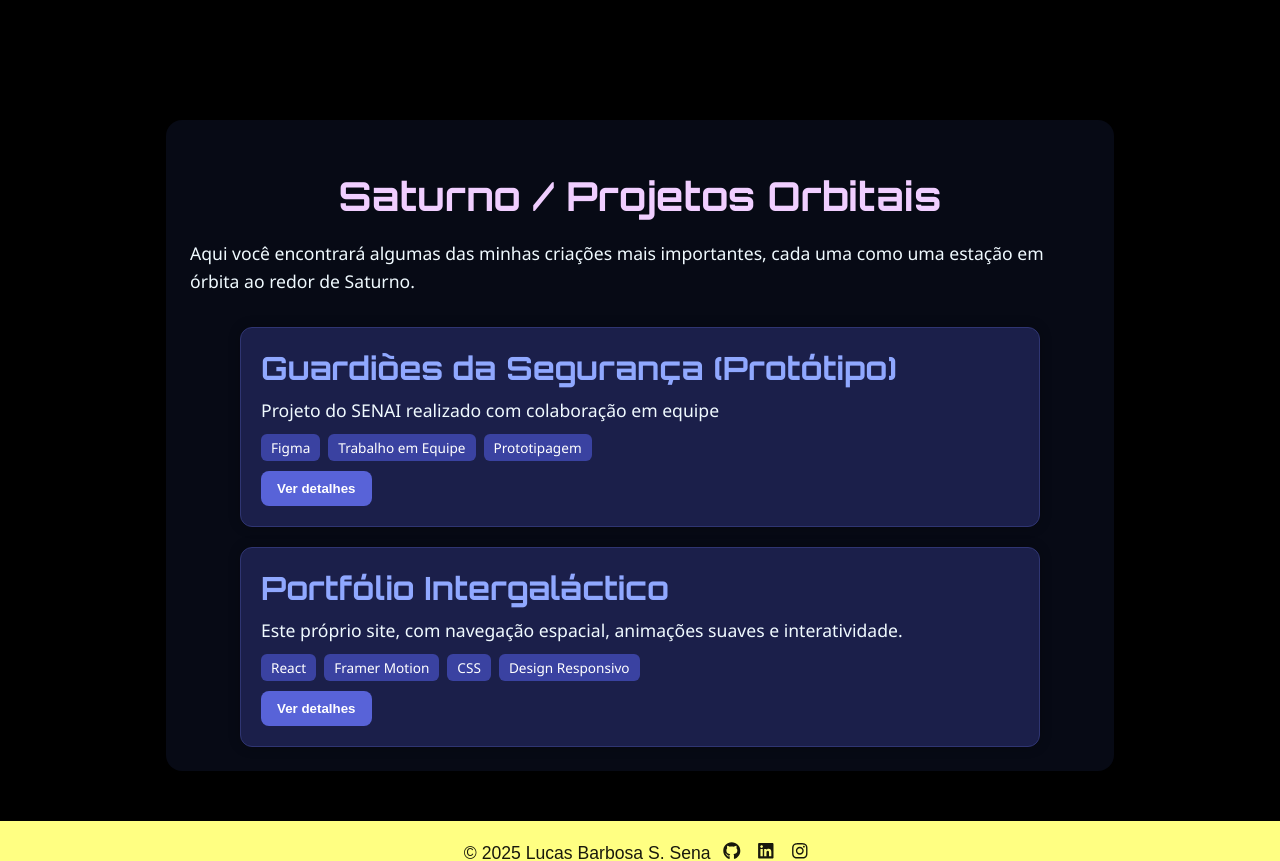
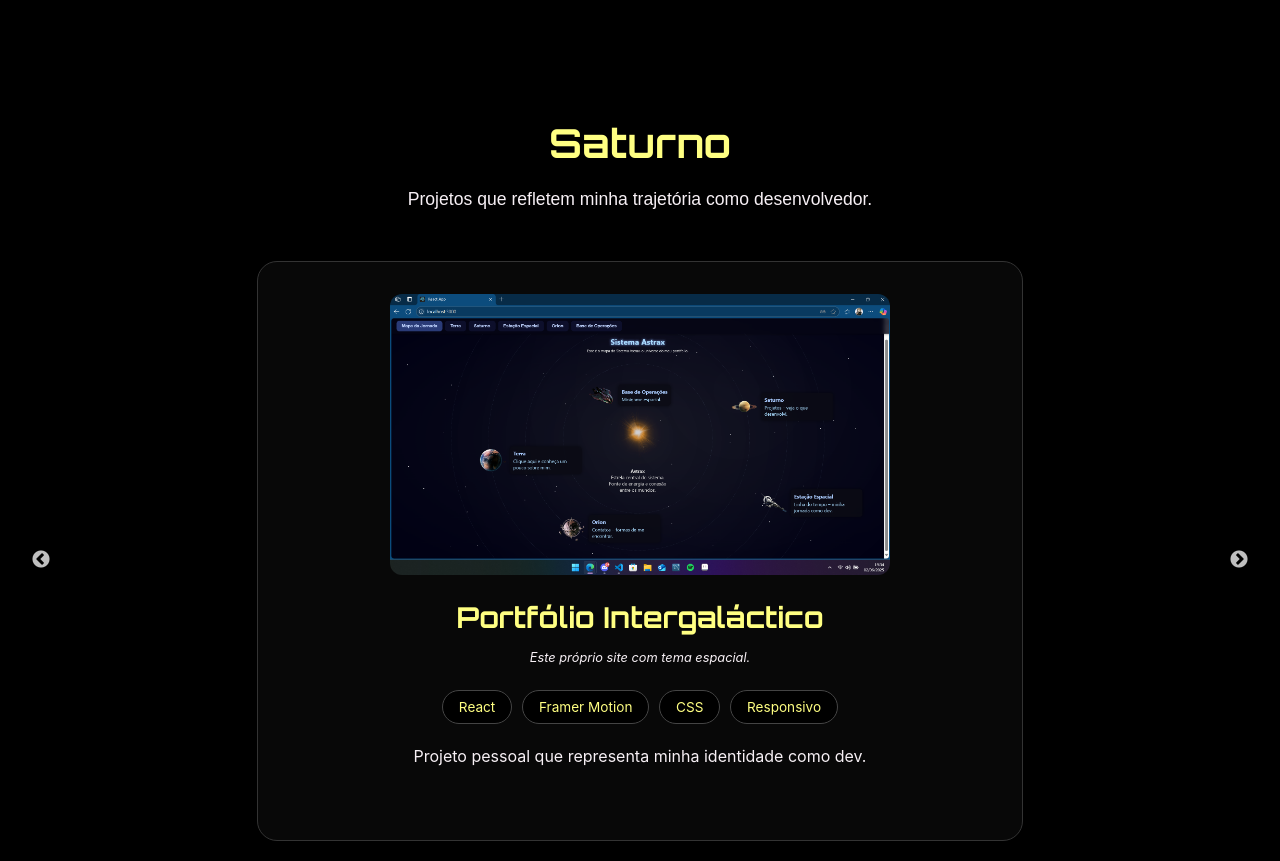
Before and after one commit to 01Lucasena/deploy-portifolio, a React (Create React App) app: page /saturno in a window 1280 px wide. Shown: the part 742-1603 px from the top of the page. Built offline with nearby package versions, Linux system fonts and the light colour scheme.

Commit message:
Update Saturno.css

```diff
--- a/package.json
+++ b/package.json
@@ -15,6 +15,8 @@
     "react-icons": "^5.5.0",
     "react-router-dom": "^7.6.1",
     "react-scripts": "5.0.1",
+    "react-slick": "^0.30.3",
+    "slick-carousel": "^1.8.1",
     "styled-components": "^6.1.18",
     "web-vitals": "^2.1.4"
   },
--- /dev/null
+++ b/src/components/carrossel-projetos/CarrosselProjetos.css
@@ -0,0 +1,83 @@
+.carrossel-wrapper {
+  padding: 0 1rem;
+  color: #FFFF82;
+}
+
+.carrossel-wrapper .slick-slide > div {
+  display: flex;
+  justify-content: center;
+}
+
+.carrossel-card {
+  background: rgba(255, 255, 255, 0.03);
+  border: 1px solid #333;
+  border-radius: 20px;
+  padding: 2rem;
+  display: flex;
+  flex-direction: column;
+  align-items: center;
+  justify-content: center;
+  text-align: center;
+  box-shadow: 0 0 20px rgba(0, 0, 0, 0.6);
+  transition: transform 0.3s ease;
+  max-width: 700px;
+  margin: 0 auto;
+}
+
+.carrossel-img {
+  width: 100%;
+  max-width: 500px;
+  height: auto;
+  border-radius: 12px;
+  margin-bottom: 1.5rem;
+  object-fit: cover;
+  display: block;
+  margin: 0 auto 1.5rem auto
+}
+
+.carrossel-content h2 {
+  font-size: 1.8rem;
+  margin-bottom: 0.5rem;
+  color: #FFFF82;
+}
+
+.descricao {
+  color: #F7F0F5;
+  margin-bottom: 1rem;
+  font-style: italic;
+}
+
+.tags {
+  margin-bottom: 1rem;
+}
+
+.tag {
+  background: black;
+  color: #FFFF82;
+  padding: 0.5rem 1rem;
+  margin: 0.3rem;
+  border-radius: 20px;
+  font-size: 0.85rem;
+  display: inline-block;
+  border: 1px solid #444;
+}
+
+.detalhes {
+  color: #F7F0F5;
+  line-height: 1.5;
+  font-size: 1rem;
+}
+
+@media (max-width: 768px) {
+  .carrossel-card {
+    padding: 1.5rem;
+  }
+
+  .carrossel-content h2 {
+    font-size: 1.4rem;
+  }
+
+  .carrossel-img {
+    max-width: 100%;
+  }
+}
--- /dev/null
+++ b/src/components/carrossel-projetos/CarrosselProjetos.js
@@ -0,0 +1,42 @@
+// src/components/CarrosselProjetos/CarrosselProjetos.jsx
+import React from 'react';
+import Slider from 'react-slick';
+import './CarrosselProjetos.css';
+import 'slick-carousel/slick/slick.css';
+import 'slick-carousel/slick/slick-theme.css';
+
+export default function CarrosselProjetos({ projetos }) {
+  const settings = {
+    dots: true,
+    infinite: true,
+    speed: 600,
+    slidesToShow: 1,
+    slidesToScroll: 1,
+    autoplay: true,
+    autoplaySpeed: 5000,
+    pauseOnHover: true,
+    arrows: true,
+  };
+
+  return (
+    <section className="carrossel-wrapper">
+      <Slider {...settings}>
+        {projetos.map((projeto) => (
+          <div key={projeto.id} className="carrossel-card">
+            <img src={projeto.imagem} alt={projeto.titulo} className="carrossel-img" />
+            <div className="carrossel-content">
+              <h2>{projeto.titulo}</h2>
+              <p className="descricao">{projeto.descricao}</p>
+              <div className="tags">
+                {projeto.tecnologias.map((tech, index) => (
+                  <span key={index} className="tag">{tech}</span>
+                ))}
+              </div>
+              <p className="detalhes">{projeto.detalhes}</p>
+            </div>
+          </div>
+        ))}
+      </Slider>
+    </section>
+  );
+}
--- a/src/pages/estacao/Estacao.js
+++ b/src/pages/estacao/Estacao.js
@@ -37,18 +37,19 @@ export default function EstacaoEspacial() {
       <h1>Estação Espacial / Jornada do Desenvolvedor</h1>
       <p>Registros de bordo do meu progresso através do cosmos da programação:</p>
 
-      <div className="timeline">
+      <div className="timeline-container">
+        <div className="timeline-line" />
         {eventos.map((evento, index) => (
           <motion.div
             key={index}
-            className="evento"
-            initial={{ opacity: 0, x: -20 }}
-            whileInView={{ opacity: 1, x: 0 }}
-            transition={{ duration: 0.4, delay: index * 0.1 }}
+            className={`evento ${index % 2 === 0 ? 'left' : 'right'}`}
+            initial={{ opacity: 0, y: 20 }}
+            whileInView={{ opacity: 1, y: 0 }}
+            transition={{ duration: 0.5, delay: index * 0.1 }}
             viewport={{ once: true }}
           >
-            <div className="ano">{evento.ano}</div>
             <div className="conteudo">
+              <span className="ano">{evento.ano}</span>
               <h3>{evento.titulo}</h3>
               <p>{evento.descricao}</p>
             </div>
--- a/src/pages/saturno/Saturno.css
+++ b/src/pages/saturno/Saturno.css
@@ -1,121 +1,28 @@
-/* src/styles/Saturno.css */
-
-.saturno-imagem{
-  width: 70%;
-  margin-left: 15%;
-}
-.saturno-page {
-  max-width: 900px;
-  margin: 100px auto 50px;
-  padding: 1.5rem;
-  color: #f0faff;
-  background-color: rgba(12, 18, 35, 0.6);
-  border-radius: 16px;
-  box-shadow: 0 0 14px rgba(0, 0, 0, 0.5);
+/* Estilo geral da página Saturno */
+.saturno-container {
+  padding: 4rem 2rem;
+  max-width: 1200px;
+  margin: 0 auto;
+  color: #f0f0f0;
+  font-family: 'Inter', sans-serif;
+  background: black;
+  min-height: 100vh;
 }
 
-.saturno-page h1 {
+/* Cabeçalho da seção Saturno */
+.saturno-header {
   text-align: center;
-  font-family: 'Orbitron', sans-serif;
+  margin-bottom: 3rem;
+}
+
+.saturno-header h1 {
   font-size: 2.5rem;
-  color: #f0ceff;
+  color: #FFFF82;
   margin-bottom: 1rem;
 }
 
-.saturno-page p {
+.saturno-header p {
+  color: #F7F0F5;
   font-size: 1.1rem;
-  margin-bottom: 2rem;
-  font-family: 'Segoe UI', Tahoma, Geneva, Verdana, sans-serif;
+  font-family: 'Exo 2', sans-serif;
 }
-
-
-.projetos-container {
-  display: flex;
-  flex-direction: column;
-  gap: 20px;
-  max-width: 800px;
-  margin: 0 auto;
-  font-family: 'Segoe UI', Tahoma, Geneva, Verdana, sans-serif;
-}
-
-.projeto-card {
-  background: #1b1f4a;
-  padding: 20px;
-  border-radius: 12px;
-  box-shadow: 0 0 12px #0004;
-  transition: all 0.3s ease;
-  border: 1px solid #2f3572;
-}
-
-.projeto-card h2 {
-  margin: 0;
-  color: #90a8ff;
-}
-
-.projeto-card p {
-  margin: 8px 0;
-}
-
-.tags {
-  margin-top: 10px;
-  display: flex;
-  flex-wrap: wrap;
-  gap: 8px;
-}
-
-.tag {
-  background: #3a42a1;
-  color: #fff;
-  padding: 4px 10px;
-  border-radius: 6px;
-  font-size: 0.85rem;
-}
-
-.projeto-card button {
-  margin-top: 10px;
-  background-color: #5863d8;
-  color: white;
-  border: none;
-  padding: 10px 16px;
-  border-radius: 8px;
-  font-weight: bold;
-  cursor: pointer;
-  transition: background 0.3s ease;
-}
-
-.projeto-card button:hover {
-  background-color: #3c45bb;
-}
-
-.detalhes {
-  margin-top: 15px;
-  animation: expand 0.3s ease-in-out;
-}
-
-.detalhes img {
-  max-width: 100%;
-  border-radius: 8px;
-  margin-bottom: 10px;
-  box-shadow: 0 0 8px #0006;
-}
-
-@keyframes expand {
-  from { opacity: 0; transform: scale(0.95); }
-  to { opacity: 1; transform: scale(1); }
-}
-
-.botao-link {
-  display: inline-block;
-  margin-top: 10px;
-  background-color: #4cafef;
-  color: #fff;
-  padding: 10px 14px;
-  text-decoration: none;
-  border-radius: 6px;
-  font-weight: bold;
-  transition: background 0.3s ease;
-}
-
-.botao-link:hover {
-  background-color: #3b9cd9;
-}
--- a/src/pages/saturno/Saturno.js
+++ b/src/pages/saturno/Saturno.js
@@ -1,70 +1,40 @@
-import React, { useState } from 'react';
-import { motion } from 'framer-motion';
+import React from 'react';
 import './Saturno.css';
+import PageWrapper from '../../components/page-wrapper/PageWrapper';
+import CarrosselProjetos from '../../components/carrossel-projetos/CarrosselProjetos';
 import imagemJogo from '../../assets/prototipo-jogo.png';
 import imagemPortfolio from '../../assets/site_img.png';
 
 export default function Saturno() {
-  const [ativo, setAtivo] = useState(null);
-
   const projetos = [
     {
       id: 1,
-      titulo: "Guardiões da Segurança (Protótipo)",
-      descricao: "Projeto do SENAI realizado com colaboração em equipe",
+      titulo: "Guardiões da Segurança",
+      descricao: "Protótipo de jogo sobre segurança no trabalho.",
       tecnologias: ["Figma", "Trabalho em Equipe", "Prototipagem"],
       imagem: imagemJogo,
-      detalhes: "Em desenvolvimento: Um jogo direcionado a segurança do trabalho, uma forma intuitiva e divertida de aprender sobre segurança no ambiente de trabalho. O protótipo foi criado no Figma e é um trabalho colaborativo do SENAI.",
+      detalhes: "Projeto criado em equipe no Figma, voltado para educação em segurança no trabalho.",
     },
     {
       id: 2,
       titulo: "Portfólio Intergaláctico",
-      descricao: "Este próprio site, com navegação espacial, animações suaves e interatividade.",
+      descricao: "Este próprio site com tema espacial.",
+      tecnologias: ["React", "Framer Motion", "CSS", "Responsivo"],
       imagem: imagemPortfolio,
-      tecnologias: ["React", "Framer Motion", "CSS", "Design Responsivo"],
-      detalhes: "Criado como um projeto pessoal para exibir minha jornada como desenvolvedor com estilo e identidade única.",
+      detalhes: "Projeto pessoal que representa minha identidade como dev.",
     },
   ];
 
-  const toggleProjeto = (id) => {
-    setAtivo(ativo === id ? null : id);
-  };
+  return (
+    <PageWrapper>
+        <main className="saturno-container">
+        <section className="saturno-header">
+          <h1>Saturno</h1>
+          <p>Projetos que refletem minha trajetória como desenvolvedor.</p>
+        </section>
 
-  return (
-    <motion.div
-      className="saturno-page"
-      initial={{ opacity: 0, y: 20 }}
-      animate={{ opacity: 1, y: 0 }}
-      exit={{ opacity: 0, y: -20 }}
-      transition={{ duration: 0.5 }}
-    >
-      <h1>Saturno / Projetos Orbitais</h1>
-      <p>
-        Aqui você encontrará algumas das minhas criações mais importantes, cada uma como uma estação em órbita ao redor de Saturno.
-      </p>
-      <div className="projetos-container">
-        {projetos.map((projeto) => (
-          <div key={projeto.id} className={`projeto-card ${ativo === projeto.id ? 'ativo' : ''}`}>
-            <h2>{projeto.titulo}</h2>
-            <p>{projeto.descricao}</p>
-            <div className="tags">
-              {projeto.tecnologias.map((tech, index) => (
-                <span key={index} className="tag">{tech}</span>
-              ))}
-            </div>
-            <button onClick={() => toggleProjeto(projeto.id)}>
-              {ativo === projeto.id ? 'Fechar' : 'Ver detalhes'}
-            </button>
-
-            {ativo === projeto.id && (
-              <div className="detalhes">
-                <img src={projeto.imagem} alt={projeto.titulo} />
-                <p>{projeto.detalhes}</p>
-              </div>
-            )}
-          </div>
-        ))}
-      </div>
-    </motion.div>
+        <CarrosselProjetos projetos={projetos} />
+      </main>
+    </PageWrapper>
   );
 }
--- a/src/pages/terra/Terra.css
+++ b/src/pages/terra/Terra.css
@@ -1,42 +1,41 @@
-.terra-imagem {
-    width:50%;
-    margin-left: 30%;
+.terra-container {
+  padding: 4rem 2rem;
+  max-width: 960px;
+  margin: 0 auto;
+  color: #FFFF82;
+  font-family: 'Exo 2', sans-serif;
 }
 
-.terra-page {
-  max-width: 800px;
-  margin: 100px auto 50px;
-  padding: 1.5rem;
-  background-color: rgba(10, 10, 25, 0.6);
-  border-radius: 16px;
-  color: #e0e8ff;
-  box-shadow: 0 0 12px rgba(0, 0, 0, 0.4);
+section {
+  margin-bottom: 3rem;
+}
+
+h1, h2 {
+  color: #FFFF82;
+  margin-bottom: 1rem;
+  font-weight: 600;
+  font-family: 'Orbitron', sans-serif;
 
 }
 
-.terra-page h1 {
+h1{
+  text-align: center;
   font-size: 2.5rem;
-  margin-bottom: 1rem;
-  color: #FFFF82;
-  margin-left: 20%;
-  font-family: 'Orbitron', sans-serif;
 }
 
-.terra-page h2 {
-  margin-top: 2rem;
-  color: #FFFF82;
-  font-family: 'Orbitron', sans-serif;
+p {
+  line-height: 1.6;
+  color: #F7F0F5;
 }
 
-.terra-page p {
-  line-height: 1.6;
-  margin-top: 0.5rem;
+.skills-grid {
+  display: grid;
+  grid-template-columns: 1fr 1fr;
+  gap: 1rem;
 }
 
-.terra-page ul {
-  padding-left: 1.5rem;
+@media (max-width: 768px) {
+  .skills-grid {
+    grid-template-columns: 1fr;
+  }
 }
-
-.terra-page li {
-  margin-top: 0.5rem;
-}
```
Also changed, not shown: src/pages/terra/Terra.js (+56 -25 lines), 1 other file (tests, documents, lock files or other folders).
